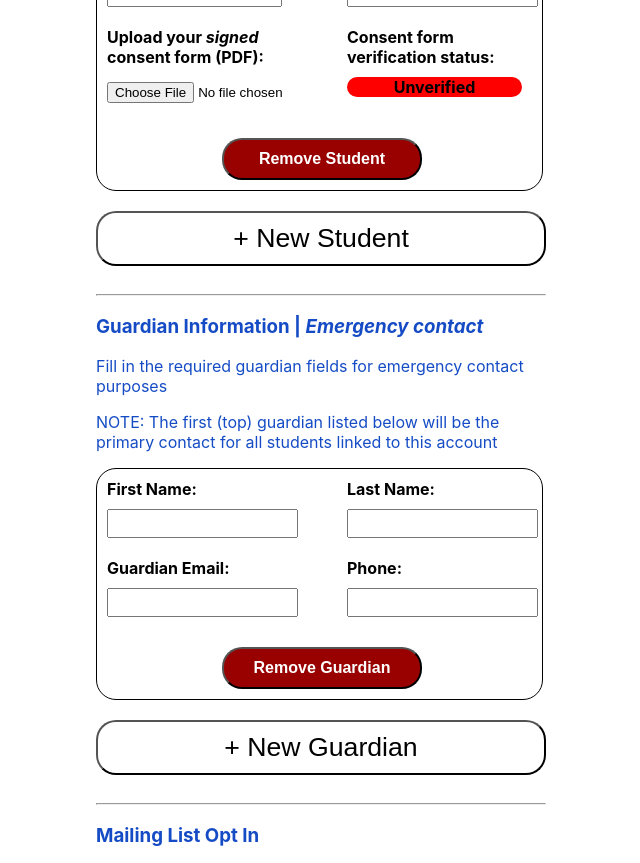
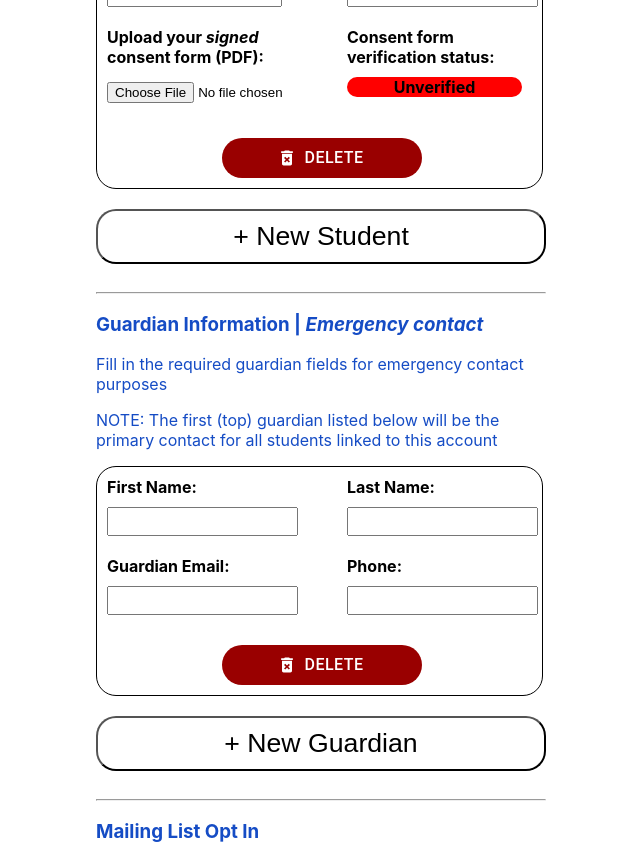
Before and after one commit to csc-536/tucson-math-circle-portal-, a React (Create React App) app in the folder frontend/: page /profile in a window 1280 px wide. Shown: the part 840-1703 px from the top of the page, without its empty margins (319-959 px from the left). Built offline with nearby package versions, Linux system fonts and the light colour scheme; no server answers.

Commit message:
Guardian and student DELETE buttons verify delete

```diff
--- a/frontend/src/allStudentsPage/studentTable.js
+++ b/frontend/src/allStudentsPage/studentTable.js
@@ -62,6 +62,16 @@ function StudentTable({ paramStudentList, sectionList }) {
 
     students();
   }, []);
+
+  const getStudents = async () => {
+    try {
+      const res = await getAllStudents();
+      console.log(res.data);
+      setCurrStudentList(res.data);
+    } catch (error) {
+      console.log(error.response);
+    }
+  };
 
   const handleOpen = () => {
     setOpen(true);
@@ -217,6 +227,7 @@ function StudentTable({ paramStudentList, sectionList }) {
                       student["id"],
                       student["verification_status"]
                     );
+                    getStudents();
                   }}
                 />
               </td>
--- a/frontend/src/registration/guardianInfo.js
+++ b/frontend/src/registration/guardianInfo.js
@@ -3,11 +3,29 @@
  * Author: Athan Walker
  * Purpose: Provide a div for inputting guardian information
  */
+
+import { Button, makeStyles } from "@material-ui/core";
+import DeleteButton from "../components/DeleteButton";
+
+const useStyles = makeStyles((theme) => ({
+  button: {
+    marginTop: "10px",
+    marginLeft: "115px",
+    width: "200px",
+    fontSize: "12pt",
+    backgroundColor: "#990000",
+    borderRadius: "20px",
+    color: "white",
+  },
+}));
+
 function GuardianInfo({
   guardian: { first_name, last_name, email, phone_number },
   handleOnChange,
   handleRemGuardian,
 }) {
+  const classes = useStyles();
+
   let remGuardianButton_1 = (
     <div id="studentRemoveDiv">
       <button type="button" id="remGuardian" onClick={handleRemGuardian}>
@@ -61,7 +79,10 @@ function GuardianInfo({
           className="formInput"
         />
       </label>
-      {remGuardianButton_1}
+      <DeleteButton
+        deleteAction={handleRemGuardian}
+        className={classes.button}
+      />
     </div>
   );
 }
--- a/frontend/src/registration/registration.js
+++ b/frontend/src/registration/registration.js
@@ -27,6 +27,7 @@ import {
 import { clone, uniqueId } from "lodash";
 import { AuthContext } from "../contexts/AuthContext";
 import { isLoggedIn, loggedInRole } from "../utils";
+import { makeStyles } from "@material-ui/core";
 
 function Registration({ update }) {
   const initialStudent = {
@@ -56,6 +57,14 @@ function Registration({ update }) {
   });
 
   const [checkBox, setCheckBox] = useState(false);
+
+  const useStyles = makeStyles((theme) => ({
+    button: {
+      marginTop: theme.spacing(3),
+      marginLeft: theme.spacing(3),
+      float: "right",
+    },
+  }));
 
   /*
    * --------------------------------------------------------------------
--- a/frontend/src/registration/studentInfo.js
+++ b/frontend/src/registration/studentInfo.js
@@ -6,6 +6,20 @@
 
 // import ConsentUpload from "./consentUpload";
 import React, { useEffect } from "react";
+import { Button, makeStyles } from "@material-ui/core";
+import DeleteButton from "../components/DeleteButton";
+
+const useStyles = makeStyles((theme) => ({
+  button: {
+    marginTop: "10px",
+    marginLeft: "115px",
+    width: "200px",
+    fontSize: "12pt",
+    backgroundColor: "#990000",
+    borderRadius: "20px",
+    color: "white",
+  },
+}));
 
 function StudentInfo({
   student: {
@@ -20,6 +34,8 @@ function StudentInfo({
   handleOnChange,
   handleRemStudent,
 }) {
+  const classes = useStyles();
+
   let verifStyle = {};
   let statusText = "";
 
@@ -121,7 +137,10 @@ function StudentInfo({
       </label>
       {consentMaterial_1}
       {consentMaterial_2}
-      {remStudentButton_1}
+      <DeleteButton
+        deleteAction={handleRemStudent}
+        className={classes.button}
+      />
     </div>
   );
 }
```
Also changed, not shown: frontend/src/registration/deleteStudentButton.js (added, +91 -0 lines).
